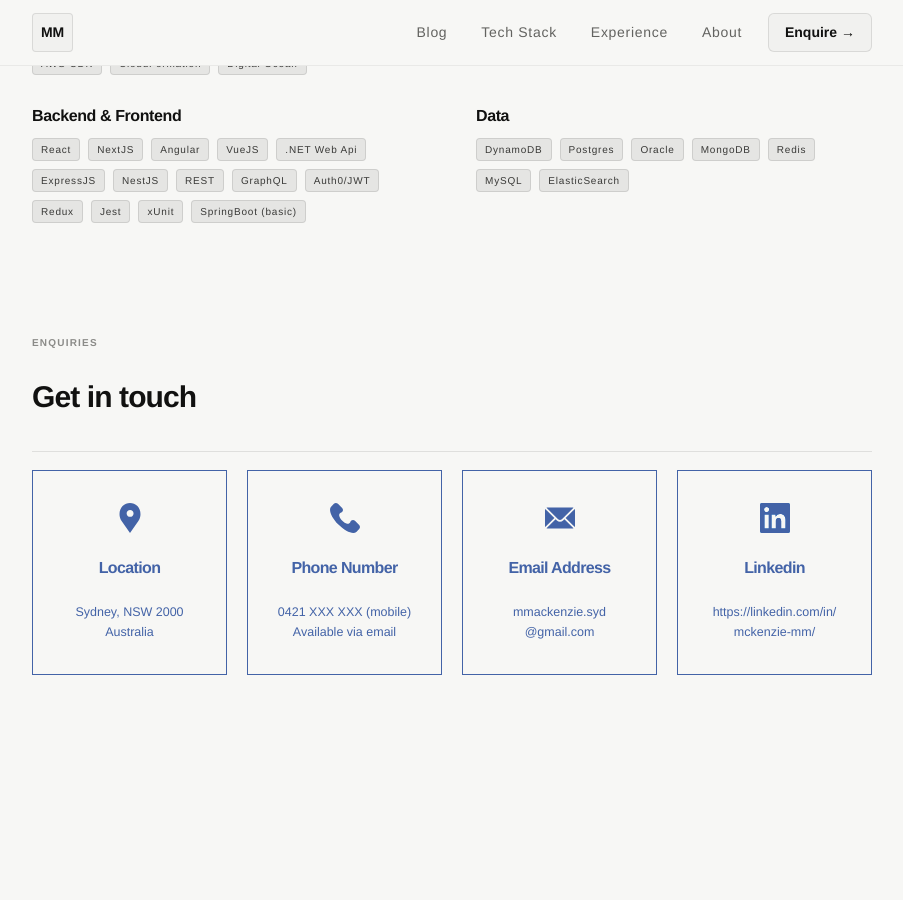
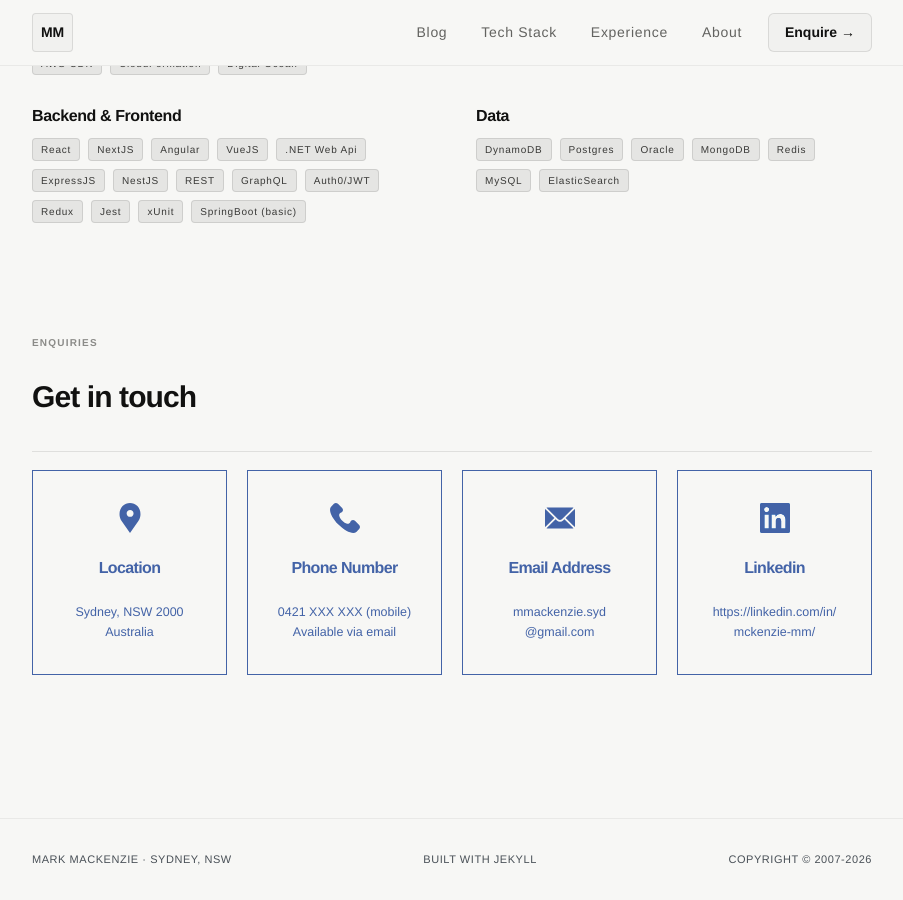
Before and after one commit to mckenzie-mm/mckenzie-mm.github.io, a Jekyll site: the page built from index.html, in a window 1280 px wide and 900 px high, scrolled down 3172 px. Shown: the whole window, without its empty margins (188-1091 px from the left). Built offline with Jekyll 4.4.1, drawn with Linux system fonts in a browser that asks for light colours; before the commit the page ends 3913 px from its top, so only the background shows below that.

Commit message:
add footer

```diff
--- /dev/null
+++ b/_includes/footer.html
@@ -0,0 +1,7 @@
+<footer class="site-footer">
+    <div class="page site-footer__inner">
+        <p class="site-footer__item">Mark Mackenzie &middot; Sydney, NSW </p>
+        <p class="site-footer__item">Built with Jekyll</p>
+        <p class="site-footer__item">Copyright &#169; 2007-2026</p>
+    </div>
+</footer>
--- a/_layouts/default.html
+++ b/_layouts/default.html
@@ -10,5 +10,6 @@
     <main id="main" role="main">
         {{ content }}
     </main>
+    {% include footer.html %}
   </body>
 </html>
```
